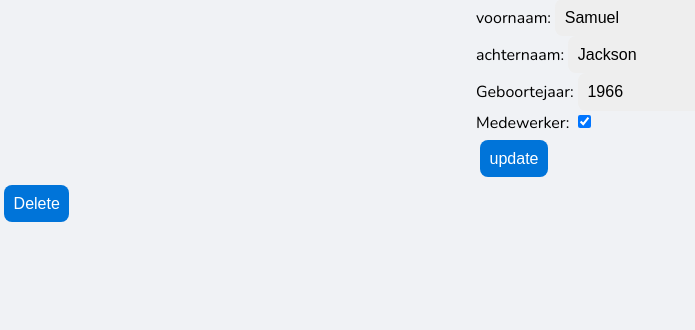
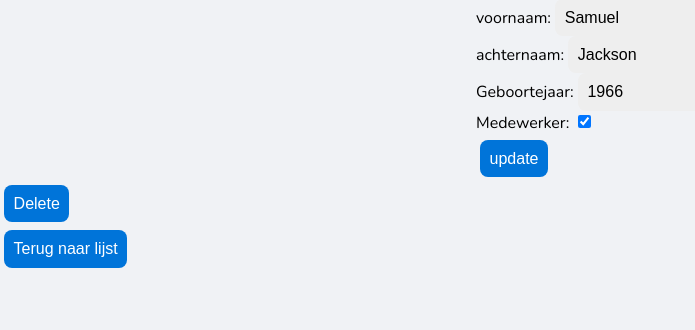
Before and after one commit to zasha-0925315/Werkplaats2, a Flask app: page /table_details/auteurs/1/update in a window 1280 px wide. Shown: the part 185-515 px from the top of the page, without its empty margins (0-695 px from the left). Run offline with Flask 2, Linux system fonts and the light colour scheme; the visitor is signed in with stand-in values (Sample User, id 1); data comes from the database, SQL or seed files in the repository.

Commit message:
terug naar lijst knop toe gevoegt

```diff
--- a/templates/update.html
+++ b/templates/update.html
@@ -86,7 +86,7 @@
         </form>
     </div>
 {% endif %}
-
+<a href="/table_details/{{ table_name }}"><button class="button2">Terug naar lijst</button></a>
 
 </body>
 </html>
```
